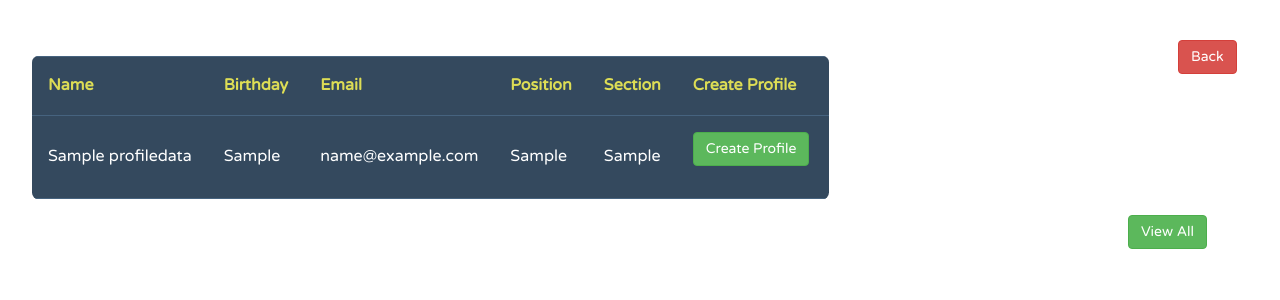
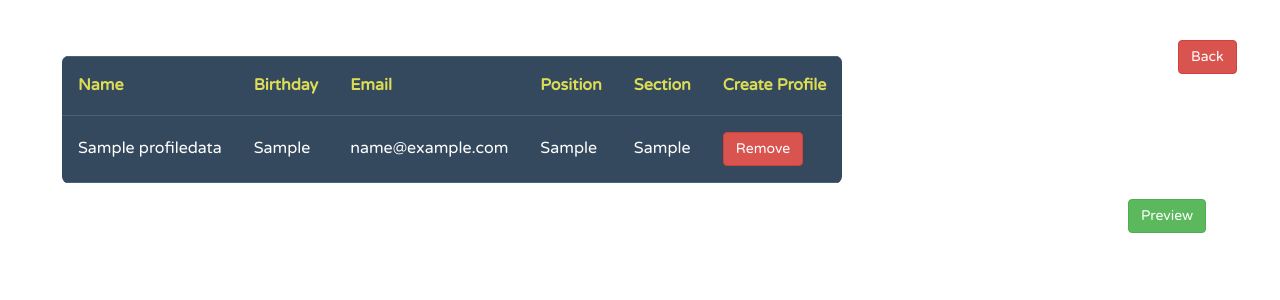
Before and after one commit to NayanatharaJayaweera/smartVote, a PHP site: page /SysAdmin/profile/view_candidate_details.php in a window 1280 px wide. Shown: the part 60-360 px from the top of the page. Run offline with PHP 8.4, Linux system fonts and the light colour scheme; tables that the repository leaves empty or names only in its code hold one stand-in row (values such as "Sample post").

Commit message:
profile table change

```diff
--- a/SysAdmin/profile/view_candidate_details.php
+++ b/SysAdmin/profile/view_candidate_details.php
@@ -62,7 +62,7 @@
 	$res = mysqli_query($db,$sql) or die(mysql_error());
 
 	if($res){
-		echo "<table class='req-table'>
+		echo "<table class='req-table' style='margin-left:30px;'>
 			<tr>
 			<th>Name</th>
 			<th>Birthday</th>
@@ -78,11 +78,7 @@
 			<td>".$row['email']."</td>
 			<td>".$row['position']."</td>
 			<td>".$row['section']."</td>
-			<td>
-			<div class='view' style='height:50px;width:100px;float:right;margin-right:20px;'>
-			<a href=profile.php?id=".$row['id']."><button name='id' type='button' class='btn btn-success'>Create Profile</button>
-			</div>
-			</td>
+			<td><a href='delete_candidate.php?del=".$row['id']."'><button name='id' type='button' class='btn btn-danger'>Remove</button></td>
 			</tr>";
 		}
 		echo "</table>";
@@ -98,7 +94,7 @@
 </div>
 
 	<div class="view" style="height:50px;width:100px;float:right;margin-right:20px;">
-		<a href="all_candidate.php"><button type="button" class="btn btn-success">View All</button></a>
+		<a href="all_candidate.php"><button type="button" class="btn btn-success">Preview</button></a>
 	</div>
 
 </div>
```
Also changed, not shown: SysAdmin/profile/delete_candidate.php (added, +14 -0 lines), SysAdmin/viewRequests/delete_candidate.php (added, +13 -0 lines).
